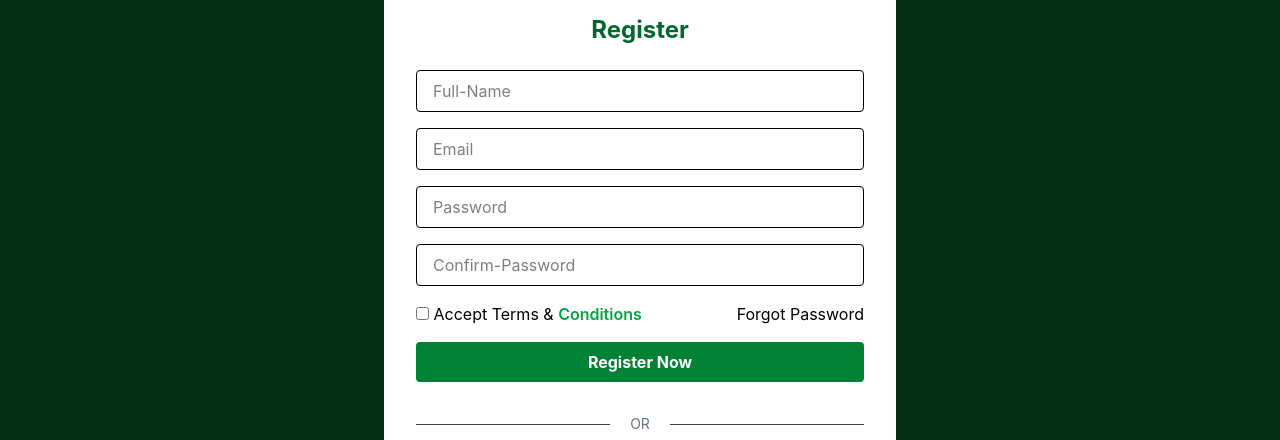
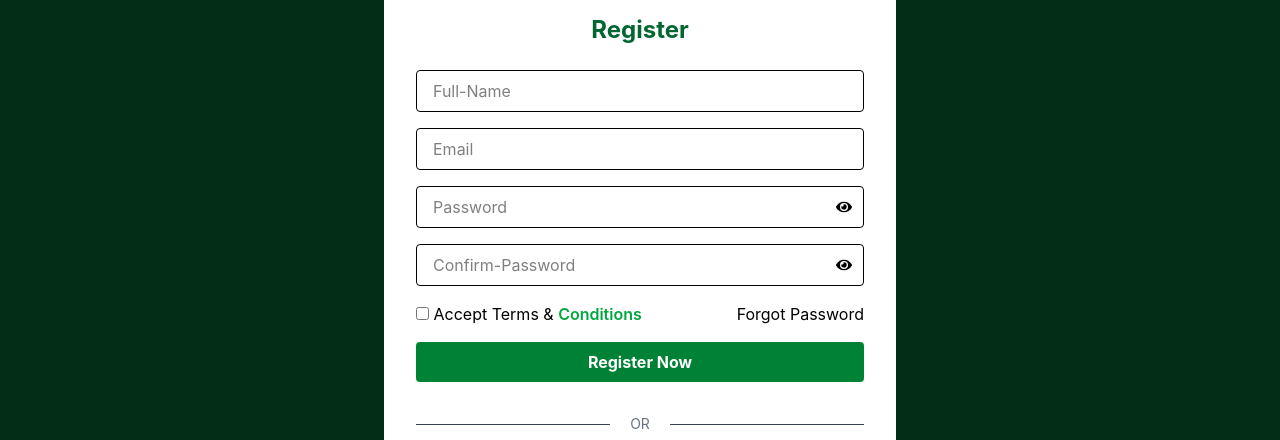
Before and after one commit to smsohelrana420/reactproject2, a React (Vite) app: page /register in a window 1280 px wide. Shown: the part 258-698 px from the top of the page. Built offline with nearby package versions, Linux system fonts and the light colour scheme.

Commit message:
useContext create done

```diff
--- a/src/components/auth/Register.jsx
+++ b/src/components/auth/Register.jsx
@@ -1,20 +1,46 @@
-import React from 'react'
+import React, { useContext, useState } from 'react'
 import { Link } from 'react-router-dom';
 import { FaGoogle, FaEye, FaGithub, FaEyeSlash } from "react-icons/fa";
+import { createUserWithEmailAndPassword } from 'firebase/auth';
+import { auth } from '../../firebase/firebase.config';
+import { AuthContext } from '../../providers/AuthProvider';
+import { log } from 'firebase/firestore/lite/pipelines';
+
 
 const Register = () => {
+
+ const { createUserWithPass } = useContext(AuthContext);
+
+  const handleRegisterForm=(e)=>{
+   e.preventDefault()
+   const fullname=e.target.fullname.value;
+   const email=e.target.email.value;
+   const password=e.target.password.value;
+   const confirmPass=e.target.confirmPass.value;
+
+   createUserWithPass(email,password)
+   .then(result =>{
+    const user=result.user;
+    console.log(user)
+   })
+   .catch(err =>{
+    console.error(err)
+   })
+  }
+  const [showPass,setShowPass]=useState(false)
+  const [confirmShowPass,setConfrimShowPass]=useState(false)
   return (
     <div className="flex items-center justify-center h-[100vh] sm:h-[140vh] bg-green-950">
       <div className=" bg-white p-8 max-w-lg">
         <h2 className="text-green-800 font-bold text-center text-2xl mb-6">
           Register
         </h2>
-        <form className="space-y-4 ">
+        <form onSubmit={handleRegisterForm} className="space-y-4 ">
           <input
             type="text"
             placeholder="Full-Name"
             className="w-full border px-4 py-2 rounded focus:outline-none focus:ring-2 focus:ring-green-500"
-            name=""
+            name="fullname"
             id=""
             required
           />
@@ -22,33 +48,59 @@ const Register = () => {
             type="email"
             placeholder="Email"
             className="w-full border px-4 py-2 rounded focus:outline-none focus:ring-2 focus:ring-green-500"
-            name=""
+            name="email"
             id=""
             required
           />
 
           {/* Only Password */}
 
+          <div className="flex relative items-center">
             <input
-            type="password"
+              type={showPass ? "text" : "password"}
               placeholder="Password"
               className="w-full border px-4 py-2 rounded focus:outline-none focus:ring-2 focus:ring-green-500"
               name=""
+              id="password"
+              required
+            />
+
+            {showPass ? (
+              <FaEyeSlash
+                onClick={() => setShowPass(!showPass)}
+                className="absolute right-3 cursor-pointer"
+              />
+            ) : (
+              <FaEye
+                onClick={() => setShowPass(!showPass)}
+                className="absolute right-3 cursor-pointer"
+              />
+            )}
+          </div>
+
+          {/* Confirm Password */}
+
+          <div className="relative flex items-center">
+            <input
+              type={confirmShowPass ? "text" : "password"}
+              placeholder="Confirm-Password"
+              className="w-full border px-4 py-2 rounded focus:outline-none focus:ring-2 focus:ring-green-500"
+              name="confirmPass"
               id=""
               required
             />
+            {
+              confirmShowPass ?<FaEyeSlash
+                onClick={() =>setConfrimShowPass(!confirmShowPass)}
+                className="absolute right-3 cursor-pointer"/>
+              :
+                <FaEye onClick={() =>setConfrimShowPass(!confirmShowPass)}
+                className="absolute right-3 cursor-pointer" />
 
-          {/* Confirm Password */}
 
-          <input
-            type="password"
-            placeholder="Confirm-Password"
-            className="w-full border px-4 py-2 rounded focus:outline-none focus:ring-2 focus:ring-green-500"
-            name=""
-            id=""
-            required
-          />
+            }
 
+          </div>
           <div className="flex items-center justify-between">
             <p>
               <input type="checkbox" name="" id="checkBox" required />
@@ -80,10 +132,10 @@ const Register = () => {
         </div>
         <div className="flex flex-col space-y-3 text-white mt-6">
           <button className="bg-red-600 py-2 rounded hover:bg-red-700 cursor-pointer flex items-center justify-center">
-            Register with Google <FaGoogle className='ml-2'/>
+            Register with Google <FaGoogle className="ml-2" />
           </button>
           <button className="bg-gray-800 py-2 rounded hover:bg-gray-900 cursor-pointer flex items-center justify-center">
-            Register with Github <FaGithub className='ml-2'/>
+            Register with Github <FaGithub className="ml-2" />
           </button>
         </div>
         <div className=" text-center text-sm">
--- a/src/components/shared/Navbar.jsx
+++ b/src/components/shared/Navbar.jsx
@@ -2,7 +2,12 @@ import React, { useEffect, useState } from 'react'
 import { FaBars } from "react-icons/fa";
 import { IoMdClose } from "react-icons/io";
 import { Link, useLocation } from 'react-router-dom';
+
+
 const Navbar = () => {
+
+
+
   const [isOpen,setIsOpen] =useState(false)
 
   const [activeLink,setActiveLink]=useState('/')
--- a/src/firebase/firebase.config.js
+++ b/src/firebase/firebase.config.js
@@ -1,5 +1,6 @@
 // Import the functions you need from the SDKs you need
 import { initializeApp } from "firebase/app";
+import { getAuth } from "firebase/auth";
 // TODO: Add SDKs for Firebase products that you want to use
 // https://firebase.google.com/docs/web/setup#available-libraries
 
@@ -15,3 +16,4 @@ const firebaseConfig = {
 
 // Initialize Firebase
 const app = initializeApp(firebaseConfig);
+export const auth=getAuth(app)
--- a/src/main.jsx
+++ b/src/main.jsx
@@ -4,14 +4,15 @@ import './index.css'
 import App from './App.jsx'
 import { RouterProvider } from 'react-router-dom'
 import router from './routes/Routes.jsx'
+import AuthProvider from './providers/AuthProvider.jsx'
 
 
-createRoot(document.getElementById('root')).render(
+createRoot(document.getElementById("root")).render(
   <StrictMode>
-
-    <RouterProvider router={router}>
-    <App />
-
-    </RouterProvider>
+    <AuthProvider>
+      <RouterProvider router={router}>
+        <App />
+      </RouterProvider>
+    </AuthProvider>
   </StrictMode>,
-)
+);
--- /dev/null
+++ b/src/providers/AuthProvider.jsx
@@ -0,0 +1,23 @@
+import { createUserWithEmailAndPassword } from 'firebase/auth';
+import React, { createContext } from 'react'
+import { auth } from '../firebase/firebase.config';
+
+export const AuthContext= createContext(null);
+
+const AuthProvider = ({children}) => {
+
+    const createUserWithPass=(email,password)=>{
+      return  createUserWithEmailAndPassword(auth,email,password)
+    }
+
+    const authInformation={
+        createUserWithPass
+    }
+  return (
+    <AuthContext.Provider value={authInformation}>
+      {children}
+    </AuthContext.Provider>
+  )
+}
+
+export default AuthProvider
```
Lines whose indentation alone changed are shown as unchanged.
